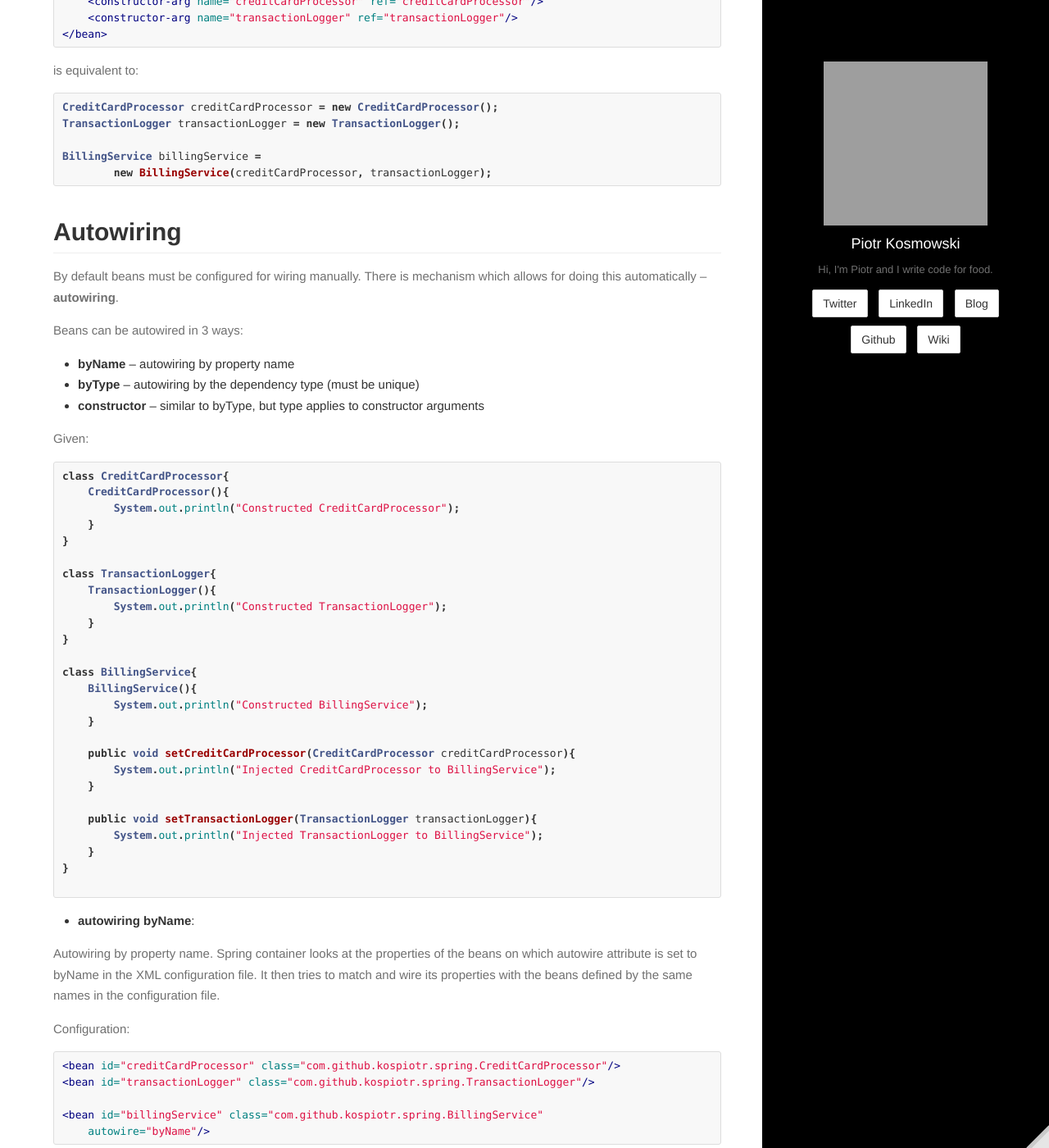
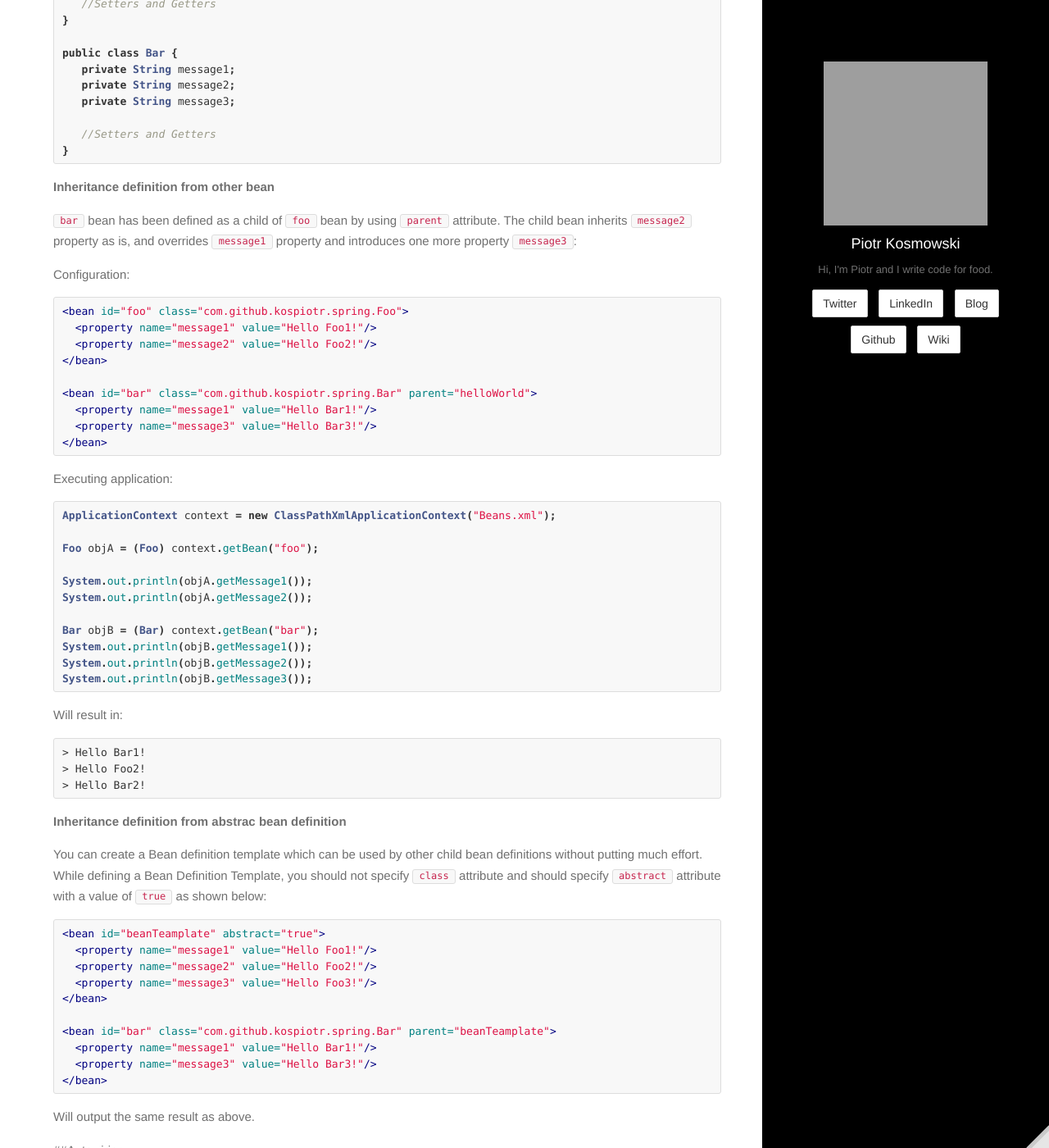
Before and after one commit to kospiotr/kospiotr.github.io, a Jekyll site: the page built from wiki/spring-framework-core.md, in a window 1280 px wide and 1400 px high, scrolled down 14781 px. Shown: the whole window at 82% size. Built offline with Jekyll 4.4.1, drawn with Linux system fonts in a browser that asks for light colours; Markdown is read by kramdown in place of the engine named in the settings; some of the changed text lies outside the part shown; grey boxes are pictures that could not be loaded.

Commit message:
Update spring wiki

````diff
--- a/wiki/spring-framework-core.md
+++ b/wiki/spring-framework-core.md
@@ -172,7 +172,7 @@
     }
 ```
 
- * Configuration `spring-configuration.xml`:
+Configuration `spring-configuration.xml`:
 
 ```xml
 <?xml version="1.0" encoding="UTF-8"?>
@@ -208,15 +208,17 @@
 
 <center>![ApplicationContext]({{page.res}}/application-context.png)</center>
 
-* ```Bean Factory```
- * *Bean instantiation/wiring*
+```Bean Factory```:
 
-* ```Application Context```
- * *Bean instantiation/wiring*
- * Automatic ```BeanPostProcessor``` registration
- * Automatic ```BeanFactoryPostProcessor``` registration
- * Convenient ```MessageSource``` access (for i18n)
- * ```ApplicationEvent``` publication
+* *Bean instantiation/wiring*
+
+```Application Context```:
+
+* *Bean instantiation/wiring*
+* Automatic ```BeanPostProcessor``` registration
+* Automatic ```BeanFactoryPostProcessor``` registration
+* Convenient ```MessageSource``` access (for i18n)
+* ```ApplicationEvent``` publication
 
 Then initialisation and configuration changes (simplifies), as ```ApplicationContext``` is being used more widely:
 
@@ -271,45 +273,45 @@
  ```
 
 ##Bean declaration
-Simple bean declaration:
+Simple **bean declaration**:
 
 ```xml
 <bean id="ruleBillingService" class="com.github.kospiotr.spring.BillingService"/>
 ```
 
-Obtain bean by id:
+**Obtain bean by id**:
 
  ```java
 BillingService billingService = ctx.getBean("test", BillingService.class);
 ```
 
-Obtaining bean by type (if unique bean class is definied in configuration):
+**Obtaining bean by type** (if unique bean class is definied in configuration):
 
  ```java
 BillingService billingService = ctx.getBean(BillingService.class);
 ```
 
-If multiple beans with given class declared:
+Beans can be **lookup as a map** from container where map key is a bean id:
+
+```java
+Map<String, BillingService> billingService = ctx.getBeansOfType(BillingService.class);
+```
+
+and multiple beans with the same type are declared as follow:
 
 ```xml
 <bean id="ruleBillingService" class="com.github.kospiotr.spring.BillingService"/>
 <bean id="ruleBillingService2" class="com.github.kospiotr.spring.BillingService"/>
 ```
 
-They can be lookup from container as a map where bean id is a map key:
-
-```java
-Map<String, BillingService> billingService = ctx.getBeansOfType(BillingService.class);
-```
-
-Bean alias - the bean can have more ids thanks to aliases:
+**Bean alias** - the bean can have more ids thanks to aliases:
 
 ```xml
 <bean id="ruleBillingService" class="com.github.kospiotr.spring.BillingService"/>
 <alias name="ruleBillingService" alias="service"/>
 ```
 
-Obtain bean by alias is achieved in a same way as by id:
+**Obtain bean by alias** is achieved in a same way as by id:
 
  ```java
 BillingService service = ctx.getBean("service", BillingService.class);
@@ -373,7 +375,7 @@
 }
 ```
 
-***Singleton*** example:
+**Singleton** example:
 
  Configuration:
 
@@ -405,7 +407,7 @@
 > Constructed BillingService
  ```
 
-***Prototype*** example:
+**Prototype** example:
 
  Configuration:
 
@@ -451,15 +453,24 @@
 * By implementing interfaces
 * By marking methods with annotations
 
+Given application:
 
-Lifecycle definied in the **Configuration** example:
+```java
+ApplicationContext ctx = new ClassPathXmlApplicationContext("spring-configuration-configuration-driven-lifecycle.xml");
 
- Configuration:
+BillingService service1 = ctx.getBean(BillingService.class);
 
- ```xml
-    <bean id="ruleBillingService" class="com.github.kospiotr.spring.BillingService"
-          init-method="init" destroy-method="cleanUp"/>
- ```
+((ConfigurableApplicationContext) applicationContext).close(); //forces context to shut down
+```
+
+Lifecycle definied in the **XML Configuration** example:
+
+Configuration:
+
+```xml
+<bean id="ruleBillingService" class="com.github.kospiotr.spring.BillingService"
+     init-method="init" destroy-method="cleanUp"/>
+```
 
  Bean:
 
@@ -480,35 +491,17 @@
 }
  ```
 
- Application:
-
- ```java
-ApplicationContext ctx = new ClassPathXmlApplicationContext("spring-configuration-configuration-driven-lifecycle.xml");
-
-BillingService service1 = ctx.getBean(BillingService.class);
-
-((ConfigurableApplicationContext) applicationContext).close(); //forces context to shut down
- ```
-
- Result:
-
- ```
-> Constructed BillingService
-> BillingService initialized
-> BillingService clean up
- ```
-
 Lifecycle driven by the **interface** example:
 
- Configuration:
+Configuration:
 
- ```xml
+```xml
 <bean id="ruleBillingService" class="com.github.kospiotr.spring.BillingServiceLifecycleAware"/>
- ```
+```
 
- Bean:
+Bean:
 
- ```java
+```java
 public class BillingServiceLifecycleAware implements InitializingBean, DisposableBean {
 
     public BillingServiceLifecycleAware() {
@@ -520,34 +513,22 @@
     }
 
     public void destroy() throws Exception {
-        System.out.println("BillingService destroyed");
+        System.out.println("BillingService clean up");
     }
 }
- ```
+```
 
- Application:
+Result:
 
- ```java
-ApplicationContext ctx = new ClassPathXmlApplicationContext("spring-configuration-interface-driven-lifecycle.xml");
-
-BillingServiceLifecycleAware service1 = ctx.getBean(BillingServiceLifecycleAware.class);
-
-((ConfigurableApplicationContext) applicationContext).close(); //forces context to shut down
- ```
-
- Result:
-
- ```
+```
 > Constructed BillingService
 > BillingService initialized
-> BillingService destroyed
- ```
+> BillingService clean up
+```
 
 Lifecycle driven by annotation reference: [Lifecycle with annotations](/wiki/spring-framework-core.html#lifecycle-with-annotations)
 
 > The most recommended way is using plain configuration, then JSR-330 annotations, and in the end implementing interfaces. Interfaces will tight coupled your code to Spring and annotations bind the code with JSR-330. JSR-330 is pretty common now and this is straightforward convention to configure lifecycle in the application. For libraries development I would suggest using plain configuration.
-
-
 
 ##Dependency Injection
 
@@ -569,7 +550,7 @@
 <ben ...>
     <property name="sampleList">
         <list>
-            <value>pechorin@hero.org</value>
+           + <value>pechorin@hero.org</value>
             <value>raskolnikov@slums.org</value>
             <value>stavrogin@gov.org</value>
             <value>porfiry@gov.org</value>
@@ -684,6 +665,92 @@
         new BillingService(creditCardProcessor, transactionLogger);
 ```
 
+##Bean definition inheritance
+
+It is possible to inherit bean definition from:
+
+* the other bean definition
+* from abstract bean definition
+
+Given two models:
+
+```java
+public class Foo {
+   private String message1;
+   private String message2;
+
+   //Setters and Getters
+}
+
+public class Bar {
+   private String message1;
+   private String message2;
+   private String message3;
+
+   //Setters and Getters
+}
+```
+
+**Inheritance definition from other bean**
+
+```bar``` bean has been defined as a child of ```foo``` bean by using ```parent``` attribute. The child bean inherits ```message2``` property as is, and overrides ```message1``` property and introduces one more property ```message3```:
+
+Configuration:
+
+```xml
+<bean id="foo" class="com.github.kospiotr.spring.Foo">
+  <property name="message1" value="Hello Foo1!"/>
+  <property name="message2" value="Hello Foo2!"/>
+</bean>
+
+<bean id="bar" class="com.github.kospiotr.spring.Bar" parent="helloWorld">
+  <property name="message1" value="Hello Bar1!"/>
+  <property name="message3" value="Hello Bar3!"/>
+</bean>
+```
+
+Executing application:
+
+```java
+ApplicationContext context = new ClassPathXmlApplicationContext("Beans.xml");
+
+Foo objA = (Foo) context.getBean("foo");
+
+System.out.println(objA.getMessage1());
+System.out.println(objA.getMessage2());
+
+Bar objB = (Bar) context.getBean("bar");
+System.out.println(objB.getMessage1());
+System.out.println(objB.getMessage2());
+System.out.println(objB.getMessage3());
+```
+
+Will result in:
+
+```
+> Hello Bar1!
+> Hello Foo2!
+> Hello Bar2!
+```
+
+**Inheritance definition from abstrac bean definition**
+
+You can create a Bean definition template which can be used by other child bean definitions without putting much effort. While defining a Bean Definition Template, you should not specify ```class``` attribute and should specify ```abstract``` attribute with a value of ```true``` as shown below:
+
+```xml
+<bean id="beanTeamplate" abstract="true">
+  <property name="message1" value="Hello Foo1!"/>
+  <property name="message2" value="Hello Foo2!"/>
+  <property name="message3" value="Hello Foo3!"/>
+</bean>
+
+<bean id="bar" class="com.github.kospiotr.spring.Bar" parent="beanTeamplate">
+  <property name="message1" value="Hello Bar1!"/>
+  <property name="message3" value="Hello Bar3!"/>
+</bean>
+```
+
+Will output the same result as above.
 
 ##Autowiring
 
@@ -726,7 +793,7 @@
 
 ```
 
-* **autowiring byName**:
+* **autowiring by bean -> property name**:
 
  Autowiring by property name. Spring container looks at the properties of the beans on which autowire attribute is set to byName in the XML configuration file. It then tries to match and wire its properties with the beans defined by the same names in the configuration file.
 
@@ -740,7 +807,7 @@
     autowire="byName"/>
 ```
 
-* **autowiring byType**:
+* **autowiring by bean -> property type**:
 
 Autowiring by property datatype. Spring container looks at the properties of the beans on which autowire attribute is set to byType in the XML configuration file. It then tries to match and wire a property if its type matches with exactly one of the beans name in configuration file. If more than one such beans exists, a fatal exception is thrown.
 
@@ -951,8 +1018,11 @@
 payment2 = Payment{paymentTitle=Pizza Payment, accountFrom=12345, accountTo=54321, amount=100.0}
 ```
 
-#Annotation-based container configuration
-An alternative to XML setups is provided by annotation-based configuration which rely on the bytecode metadata for wiring up components instead of angle-bracket declarations. Instead of using XML to describe a bean wiring, the developer moves the configuration into the component class itself by using annotations on the relevant class, method, or field declaration.
+#Injecting with Annotations
+
+An alternative to XML setups is provided by annotation-based configuration which rely on the bytecode metadata for wiring up components instead of angle-bracket declarations.
+
+Instead of using XML to describe a bean wiring, the developer moves the configuration into the component class itself by using annotations on the relevant class, method, or field declaration.
 
 To be able to use annotations you need to add to the configuration following directive:
 
@@ -960,14 +1030,9 @@
 <context:annotation-config/>
 ```
 
-##Dependency Injection
+##Autowiring
 
-Spring has mechanism for automated wiring objects called autowiring. It reduces need of explicit wiring and boilerplate code.
-
-Components might be tied by following annotations: `@Autowired`, `@Resource`, `@Inject`. Great detailed explination what is the difference can be found in [the article](http://blogs.sourceallies.com/2011/08/spring-injection-with-resource-and-autowired).
-
-
-Configuration doesn't contains information about component wiring:
+As mentioned [before](/wiki/spring-framework-core.html#autowiring), autowiring can be configured using annotations.
 
 ```xml
 <context:annotation-config/>
@@ -977,10 +1042,17 @@
 <bean id="transactionLogger" class="com.github.kospiotr.spring.TransactionLogger"/>
 ```
 
-###@Inject and @Autowired
+Mind that above configuration defines beans, however it doesn't say how to inject ```creditCardProcessor``` and ```transactionLogger``` to ```billingService```.
+
+Components might be tied by following annotations: `@Autowired`, `@Resource`, `@Inject`.
+
+Great detailed explination what is the difference can be found in this article: [http://blogs.sourceallies.com/2011/08/spring-injection-with-resource-and-autowired/](http://blogs.sourceallies.com/2011/08/spring-injection-with-resource-and-autowired).
+
+
+##Autowiring with @Inject and @Autowired
 
 1. Matches by Type
-2. Restricts by Qualifiers (@Named or custom Qualifier annotation)
+2. Restricts by Qualifiers (```@Named``` or custom Qualifier annotation)
 3. Matches by Name
 
 Can mark field, setter or constructor.
@@ -1053,7 +1125,7 @@
 > Constructed TransactionLogger
  ```
 
-**@Inject vs @Autowired**
+```@Inject``` vs ```@Autowired```
 > @Inject is part of the Java CDI standard introduced in Java EE 6 (JSR-299), read more. Spring has chosen to support using @Inject synonymously with their own @Autowired annotation.
 
 > @Autowired is Spring's own (legacy) annotation. @Inject is part of a new Java technology called CDI that defines a standard for dependency injection similar to Spring. In a Spring application, the two annotations works the same way as Spring has decided to support some JSR-299 annotations in addition to their own.
@@ -1062,15 +1134,15 @@
 
 Source: [http://stackoverflow.com/questions/7142622/what-is-the-difference-between-inject-and-autowired-in-spring-framework-which](http://stackoverflow.com/questions/7142622/what-is-the-difference-between-inject-and-autowired-in-spring-framework-which)
 
-###@Resource
+###Autowiring with @Resource
 
 1. Matches by property Name
 2. Matches by Type
 3. Restricts by Qualifiers (ignored if match is found by name)
 
-Behaves similary to @Autowired and @Inject apart that it ties components first by name then by type.
+Behaves similary to ```@Autowired``` and ```@Inject``` apart that it ties components first by name then by type.
 
-@Resource optionally takes a name attribute, and by default Spring interprets that value as the bean name to be injected. In other words, it follows by-name semantics.
+```@Resource``` optionally takes a name attribute, and by default Spring interprets that value as the bean name to be injected. In other words, it follows by-name semantics.
 
 Configuration:
 
@@ -1122,7 +1194,7 @@
 
 ###Qualifiers
 
-When using `@Inject` or `@Autowire` annotations and wiring by type or by name is not possible `@Named` or `@Qualifier` might be used:
+When using `@Inject` or `@Autowire` annotations the autowiring is done by type. At this point autowiring by name is possible thanks to `@Named` or `@Qualifier`:
 
 Configuration:
 
@@ -1163,6 +1235,8 @@
 > Constructed CreditCardProcessor
 > Constructed TransactionLogger
 ```
+
+> ```@Named``` is a java standard (JSR 330), ```@Qualifier``` is used only for Spring; latest versions of Spring recognize both. I'd use ```@Named```, because ```@Qualifier``` is rather used to solve ambiguities where you have two or more beans of the same type.
 
 ##Lifecycle with annotations
 
````
Also changed, not shown: other parts of wiki/spring-framework-core.md (+1 -1 lines).
